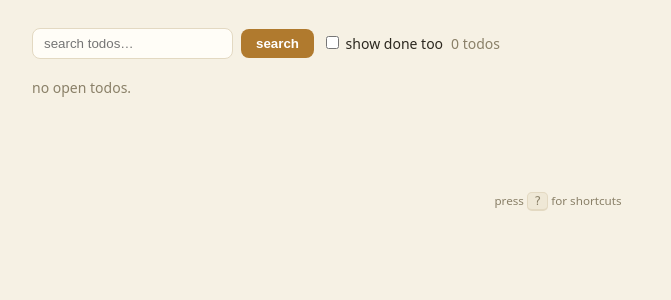
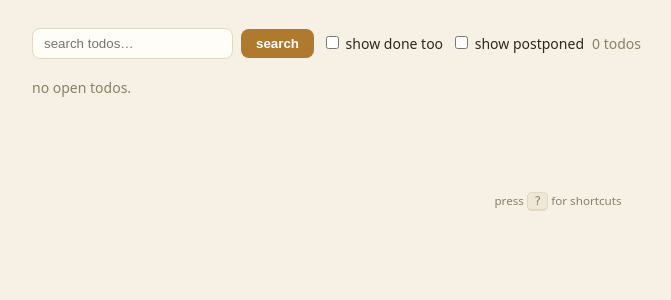
Before and after one commit to mojzis/braindump, a FastAPI app: page /todos in a window 1280 px wide. Shown: the part 52-352 px from the top of the page, without its empty margins (82-753 px from the left). Run offline with FastAPI, Linux system fonts and the light colour scheme; data that the repository does not hold is empty.

Commit message:
Todos: add edit link + postponed status hidden by default
- New "postponed" todo status (schema + edit-form dropdown)
- /todos hides postponed unless the "show postponed" checkbox is on;
  independent of the "show done" axis
- Per-row ✎ edit link straight to /entries/<id>/edit
- Tests for hide/show-postponed and the edit link

Co-Authored-By: Claude Opus 4.8 (1M context) <noreply@anthropic.com>

```diff
--- a/braindump/core/schema.py
+++ b/braindump/core/schema.py
@@ -6,7 +6,7 @@ from pydantic import BaseModel, ConfigDict, Field
 
 EntryType = Literal["todo", "til", "thought", "prompt", "journal", "project"]
 
-TODO_STATUSES = ("pending", "in-progress", "done")
+TODO_STATUSES = ("pending", "in-progress", "postponed", "done")
 
 PROJECT_STATES = ("active", "paused", "archived")
 
--- a/braindump/web/app.py
+++ b/braindump/web/app.py
@@ -684,6 +684,7 @@ def todos_list(  # noqa: PLR0913 -- one query param per filter; splitting adds i
     sort: str = "date",
     dir: str = "desc",
     show_all: bool = Query(False, alias="all"),
+    show_postponed: bool = Query(False, alias="postponed"),
 ):
     cfg = load_config()
     # No active-project focus here: /todos is a cross-project view that
@@ -700,6 +701,10 @@ def todos_list(  # noqa: PLR0913 -- one query param per filter; splitting adds i
             fulltext=False,
         ),
     )
+    # Postponed todos are hidden unless explicitly requested. "open" already
+    # keeps them (they're not done), so filter them out in Python.
+    if not show_postponed:
+        hits = [h for h in hits if h.entry.status != "postponed"]
     groups: dict[str, list[query.Hit]] = {}
     for h in hits:
         groups.setdefault(h.entry.project or "(none)", []).append(h)
@@ -723,6 +728,7 @@ def todos_list(  # noqa: PLR0913 -- one query param per filter; splitting adds i
             sort=sort,
             dir="desc" if descending else "asc",
             show_all=show_all,
+            show_postponed=show_postponed,
         ),
     )
 
--- a/braindump/web/templates/entry_edit.html
+++ b/braindump/web/templates/entry_edit.html
@@ -16,7 +16,7 @@
     {% if entry.type == "todo" %}
       <label>status
         <select name="status">
-          {% for s in ("pending", "in-progress", "done") %}
+          {% for s in ("pending", "in-progress", "postponed", "done") %}
             <option value="{{ s }}" {% if entry.status == s %}selected{% endif %}>{{ s }}</option>
           {% endfor %}
         </select>
--- a/braindump/web/templates/todos.html
+++ b/braindump/web/templates/todos.html
@@ -5,6 +5,7 @@
 {% set base = [] %}
 {% if q %}{% set _ = base.append("q=" ~ q | urlencode) %}{% endif %}
 {% if show_all %}{% set _ = base.append("all=1") %}{% endif %}
+{% if show_postponed %}{% set _ = base.append("postponed=1") %}{% endif %}
 {% set sort_qs = base + (["project=" ~ selected | urlencode] if selected else []) + (["tag=" ~ tag | urlencode] if tag else []) %}
 {% set chip_qs = base + (["tag=" ~ tag | urlencode] if tag else []) + (["sort=" ~ sort, "dir=" ~ dir]) %}
 <div class="todos-page">
@@ -17,6 +18,8 @@
     <button type="submit">search</button>
     <label><input type="checkbox" name="all" value="1" {% if show_all %}checked{% endif %}
       onchange="this.form.submit()" /> show done too</label>
+    <label><input type="checkbox" name="postponed" value="1" {% if show_postponed %}checked{% endif %}
+      onchange="this.form.submit()" /> show postponed</label>
     <span class="muted">{{ total }} {{ "todo" if total == 1 else "todos" }}</span>
   </form>
 
@@ -59,6 +62,7 @@
           {{ th("project", "project") }}
           {{ th("title", "title") }}
           {{ th("tags", "tags") }}
+          <th></th>
         </tr>
       </thead>
       <tbody>
@@ -80,6 +84,7 @@
               <a href="/todos?{{ base | join('&') }}{% if base %}&{% endif %}{% if selected %}project={{ selected | urlencode }}&{% endif %}sort={{ sort }}&dir={{ dir }}&tag={{ t | urlencode }}">{{ t }}</a>{% if not loop.last %}, {% endif %}
             {% endfor %}
           </td>
+          <td><a href="/entries/{{ h.entry.id }}/edit" class="muted" title="edit">✎</a></td>
         </tr>
       {% endfor %}
       </tbody>
```
Also changed, not shown: tests/test_web_todos.py (+35 -0 lines).
